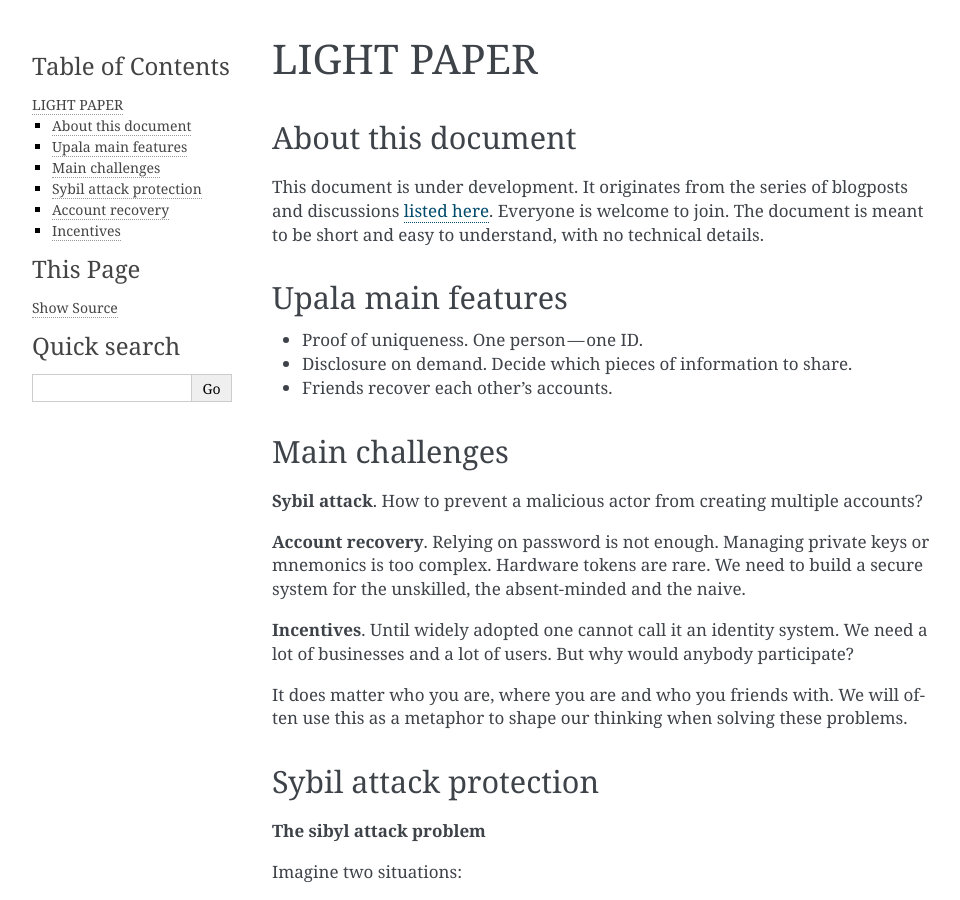
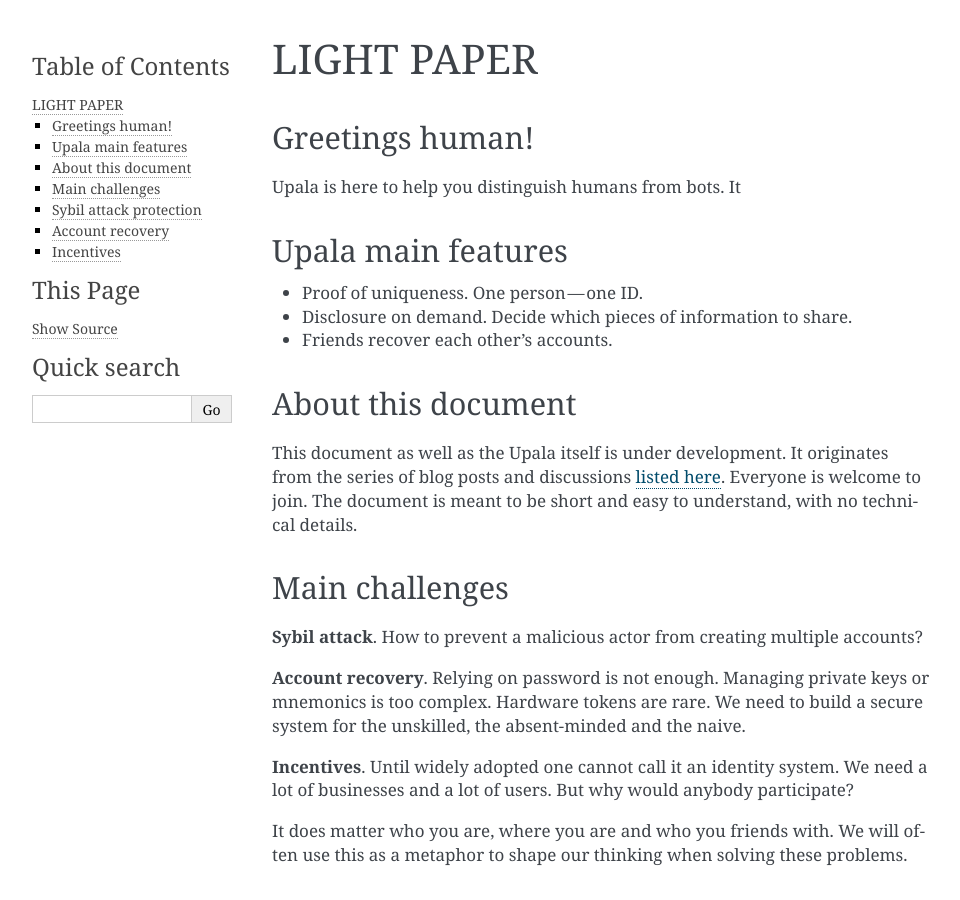
Before and after one commit to upala-digital-identity/docs, a Sphinx documentation site: the page built from source/whitepaper.rst, in a window 1280 px wide and 900 px high. Shown: the whole window, without its empty margins (148-1108 px from the left). Built offline with Sphinx 7.4.7, drawn with Linux system fonts in a browser that asks for light colours.

```diff
--- a/source/whitepaper.rst
+++ b/source/whitepaper.rst
@@ -2,15 +2,19 @@
 LIGHT PAPER
 ===========
 
-About this document
--------------------
-This document is under development. It originates from the series of blogposts and discussions `listed here <https://airtable.com/shrNQ0VClgqBiHmkL/>`_. Everyone is welcome to join. The document is meant to be short and easy to understand, with no technical details.
+Greetings human!
+----------------
+Upala is here to help you distinguish humans from bots. It
 
 Upala main features
 -------------------
 - Proof of uniqueness. One person — one ID.
 - Disclosure on demand. Decide which pieces of information to share.
 - Friends recover each other's accounts.
+
+About this document
+-------------------
+This document as well as the Upala itself is under development. It originates from the series of blog posts and discussions `listed here <https://airtable.com/shrNQ0VClgqBiHmkL/>`_. Everyone is welcome to join. The document is meant to be short and easy to understand, with no technical details.
 
 Main challenges
 ---------------
```
Also changed, not shown: source/index.rst (+4 -4 lines), 8 other files.
